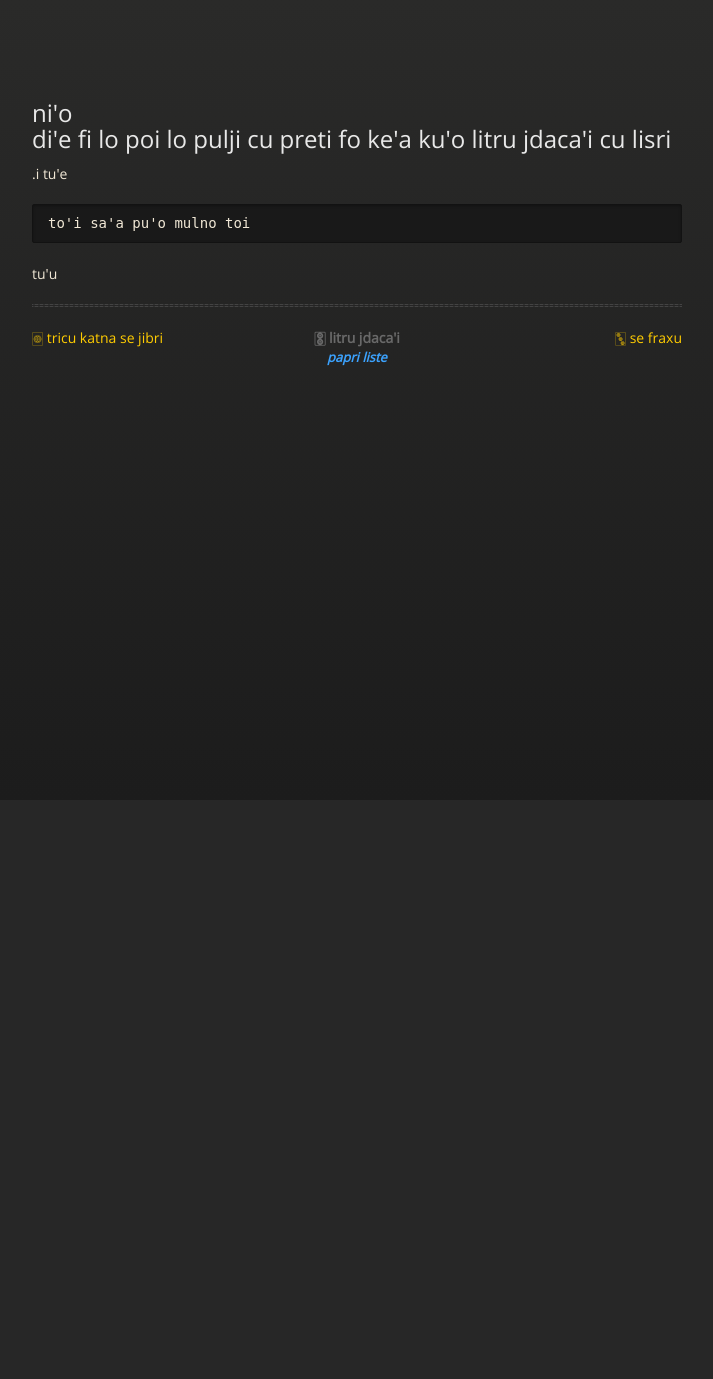
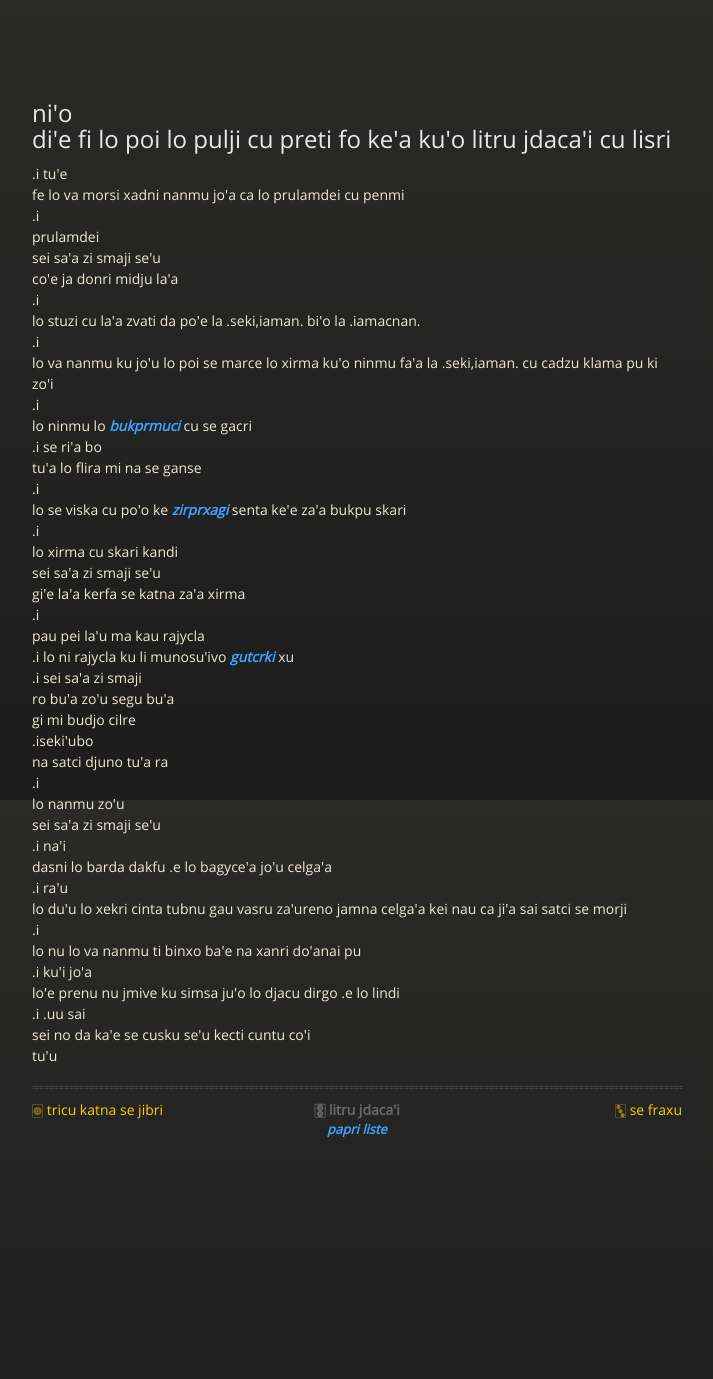
Before and after one commit to guskant/yabu, a PHP site: page /yabu2.html in a window 1280 px wide. Shown: the top 1379 px of the page, without its empty margins (283-996 px from the left). Before the commit the page ends 366 px from the top, so only its background shows below. Run offline with PHP 8.4, Linux system fonts and the light colour scheme; some libraries are stand-ins or nearby versions.

Commit message:
kecti cuntu co'i

```diff
--- a/stylesheets/styles.css
+++ b/stylesheets/styles.css
@@ -820,10 +820,11 @@ section #title .credits.right {
   float: right;
 }
 section .footer {
-    font-size: 12px;
+    font-size: 14px;
   font-family: 'OpenSansRegular', "Helvetica Neue", Helvetica, Arial, sans-serif;
   font-weight: normal;
   margin-top: -10px;
+  margin-bottom: 200px;
 }
 
 @media print, screen and (max-width: 720px) {
--- a/yabu2.html
+++ b/yabu2.html
@@ -27,14 +27,51 @@
         <h2>ni'o<br />
 di'e fi lo poi lo pulji cu preti fo ke'a ku'o litru jdaca'i cu lisri</h2>
           <p>
-
-.i tu'e
-
-<pre>to'i sa'a pu'o mulno toi</pre>
-
+.i tu'e<br />
+fe lo va morsi xadni nanmu jo'a ca lo prulamdei cu penmi<br />
+.i<br />
+prulamdei <br />
+sei sa'a zi smaji se'u <br />
+co'e ja donri midju la'a<br />
+.i<br />
+lo stuzi cu la'a zvati da po'e la .seki,iaman. bi'o la .iamacnan.<br />
+.i<br />
+lo va nanmu ku jo'u lo poi se marce lo xirma ku'o ninmu fa'a la .seki,iaman. cu cadzu klama pu ki zo'i<br />
+.i<br />
+lo ninmu lo <var class="tt">bukprmuci <span class="tooltip"><span class="top"></span><span class="middle"><a href="./images/musi.jpg"><img src="./images/musi_c.jpg" width="100%" /></a><br /> to'i sa'a sitna la'o py 池上 良太 『図解 日本の装束』, 新紀元社, 東京, 2008 py toi </span><span class="bottom"></span></span></var> cu se gacri<br />
+.i se ri'a bo<br />
+tu'a lo flira mi na se ganse<br />
+.i<br />
+lo se viska cu po'o ke <var class="tt">zirprxagi <span class="tooltip"><span class="top"></span><span class="middle"><a href="./images/hagigasane.jpg"><img src="./images/hagigasane_c.jpg" width="100%" /></a><br /> to'i sa'a sitna la'o py 太田 耕嗣 『源氏物語 千年の色: 襲色目』, 太田工芸, 京都, 2005 py toi </span><span class="bottom"></span></span></var> senta ke'e za'a bukpu skari<br />
+.i<br />
+lo xirma cu skari kandi <br />
+sei sa'a zi smaji se'u <br />
+gi'e la'a kerfa se katna za'a xirma<br />
+.i<br />
+pau pei la'u ma kau rajycla<br />
+.i lo ni rajycla ku li munosu'ivo <var class="tt">gutcrki <span class="tooltip"><span class="top"></span><span class="middle"> to'i sa'a pa gutcrki cu mitre li ji'ipinocinoci toi </span><span class="bottom"></span></span></var> xu<br />
+.i sei sa'a zi smaji <br />
+ro bu'a zo'u segu bu'a<br />
+gi mi budjo cilre<br />
+.iseki'ubo<br />
+na satci djuno tu'a ra<br />
+.i<br />
+lo nanmu zo'u<br />
+sei sa'a zi smaji se'u <br />
+.i na'i <br />
+dasni lo barda dakfu .e lo bagyce'a jo'u celga'a<br />
+.i ra'u <br />
+lo du'u lo xekri cinta tubnu gau vasru za'ureno jamna celga'a kei nau ca ji'a sai satci se morji<br />
+.i <br />
+lo nu lo va nanmu ti binxo ba'e na xanri do'anai pu<br />
+.i ku'i jo'a<br />
+lo'e prenu nu jmive ku simsa ju'o lo djacu dirgo .e lo lindi<br />
+.i .uu sai<br />
+sei no da ka'e se cusku se'u kecti cuntu co'i<br />
 tu'u
           </p>
           <hr>
+<div class="footer">
 <p>
 <div class="nav">
 <div class="nav-prev">
@@ -45,7 +82,7 @@ tu'u
 </div>
 <div class="nav-title">
 <div class="nav-title-title">🀚 litru jdaca'i</div>
-<div class="nav-title-link"><var class="tt">papri liste<span class="tooltip"><span class="top"></span><span class="middle">
+<div class="nav-title-link"><var class="tt">papri liste <span class="tooltip"><span class="top"></span><span class="middle">
 <a href="./">🀆 no moi papri</a>
 <br />
 <a href="yabu1.html">🀙 tricu katna se jibri</a>
@@ -61,13 +98,9 @@ tu'u
 <a href="yabu6.html">🀞 ninmu</a>
 <br />
 <a href="yabu7.html">🀟 morsi pruxi</a>
-</span><span class="bottom">papri liste</span></span></var></div>
+</span><span class="bottom"></span></span></var></div>
 </div>
 </div>
-</p>
-<div class="footer">
-<p>
-
 </p>
 </div>
       </section>
```
Also changed, not shown: yabu1.html (+10 -35 lines), yabu3.html (+3 -6 lines), yabu4.html (+3 -6 lines), yabu5.html (+3 -6 lines), yabu6.html (+3 -6 lines), yabu7.html (+3 -6 lines), yabunonaka_jbo.txt (+29 -9 lines).
